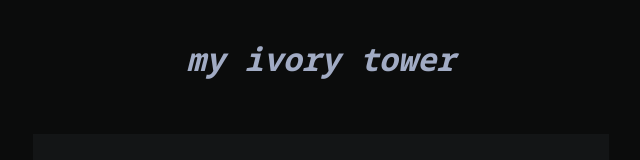
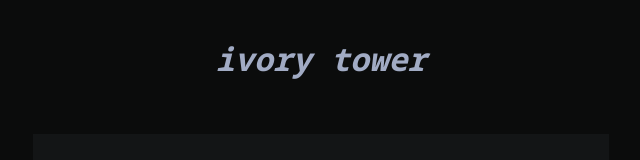
Before and after one commit to ppowdderr/ppowdderr.github.io, a plain HTML site: page index.html in a window 1280 px wide. Shown: the top 160 px of the page, without its empty margins (319-959 px from the left). Drawn offline with Linux system fonts and the light colour scheme.

Commit message:
Update index.html

```diff
--- a/index.html
+++ b/index.html
@@ -8,7 +8,7 @@
 <body>
 
 <header class="site-header">
-  <h1 style="font-style: oblique;"><a href="index.html">my ivory tower</a></h1>
+  <h1 style="font-style: oblique;"><a href="index.html">ivory tower</a></h1>
 </header>
 
 <main class="posts">
```
